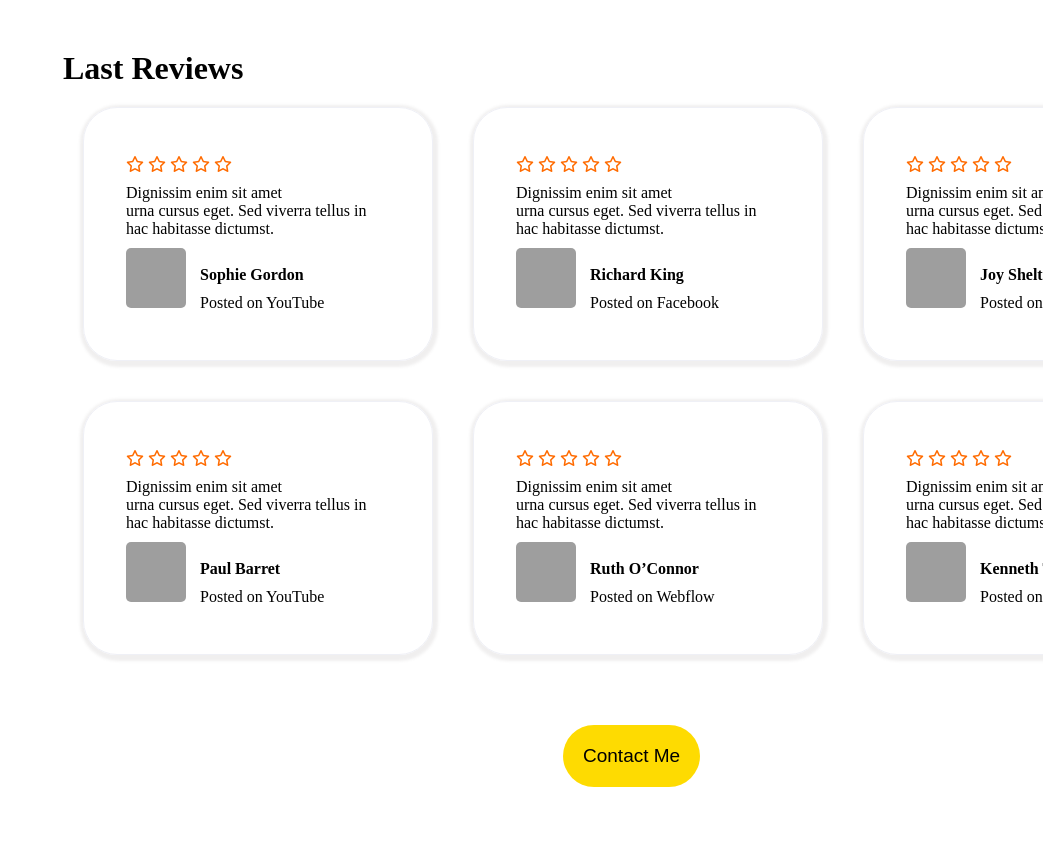
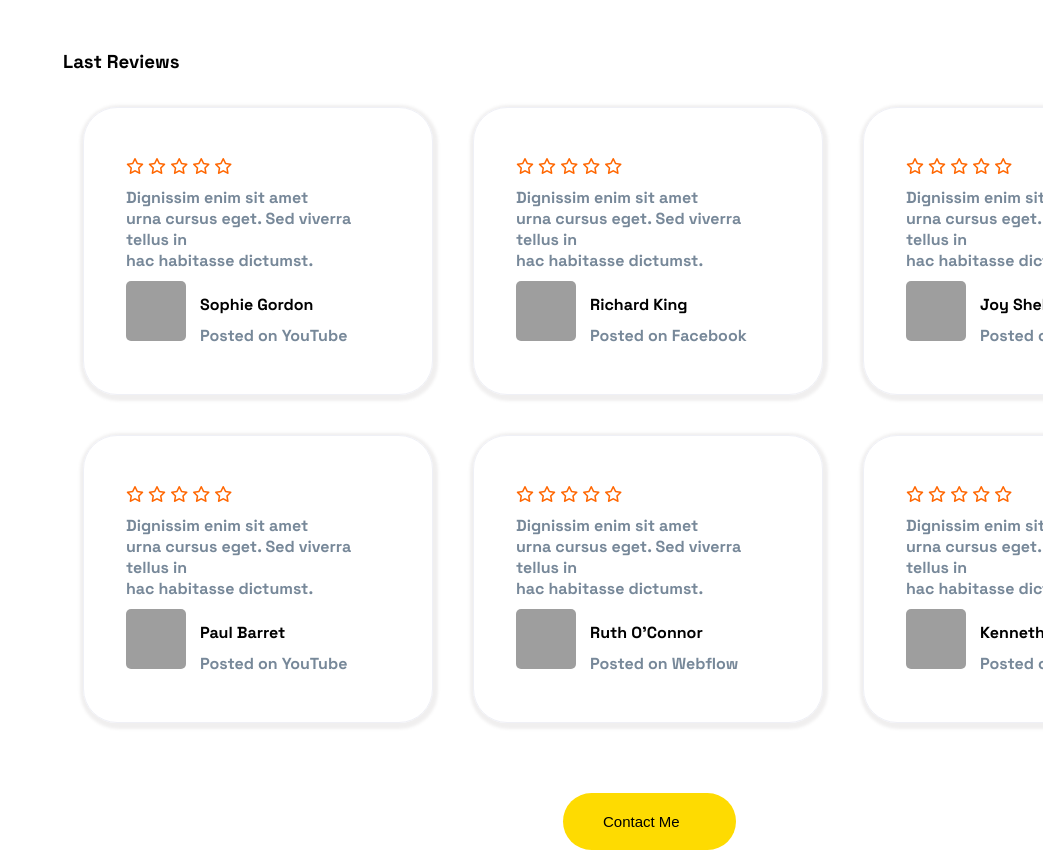
Before and after one commit to bisolabat23/Card_3, a plain HTML site: page index.html in a window 1280 px wide. Shown: the top 850 px of the page, without its empty margins (237-1280 px from the left). Before the commit the page ends 800 px from the top, so only its background shows below. Drawn offline with Linux system fonts and the light colour scheme; grey boxes are pictures that could not be loaded.

Commit message:
added changes to files

```diff
--- a/index.html
+++ b/index.html
@@ -10,7 +10,7 @@
 <body>
 
   <div class="container">
-    <h1>Last Reviews</h4>
+    <h3><bold>Last Reviews</bold></h3>
     <div class="row">
       <div class="grid-item">
         <div>
--- a/styles.css
+++ b/styles.css
@@ -1,12 +1,23 @@
+@import url('https://fonts.googleapis.com/css2?family=Space+Grotesk:wght@300;400;500;600;700&display=swap');
+
 * {
     margin: 0;
     padding: 0;
     box-sizing: border-box;
   }
+  body {
+    width: 45%;
+    height: auto;
+  }
+
+  h3 {
+    font-family: 'Space Grotesk', sans-serif;
+    margin-bottom: 5%;
+  }
 
   #star {
-    color: rgb(255, 107, 0);
-    fill: rgb(255, 107, 0);
+    color: #FF6600;
+    fill: #FF6600;
   }
 
   .container {
@@ -41,6 +52,9 @@
   .grid-item {
     flex: 0 0 350px; /* Adjust the width of each card */
     border-radius: 34px;
+    font-family: 'Space Grotesk', sans-serif;
+    color: #778899;
+    font-weight: bold;
     box-shadow: 1px 2px 3px 4px rgba(114, 113, 113, 0.11);
     overflow: visible;
     padding: 48px 42px 38px;
@@ -48,16 +62,22 @@
     height: auto;
     margin: 20px 20px 20px 20px;
   }
+  h4 {
+   color: black;
+  }
 
   button {
     background-color: #fedb01;
-    font-size: 19px;
+    font-size: 15px;
     border: none;
     display: flex;
     flex-wrap: wrap;
     margin-left: 800px;
     margin-top: 50px;
-    padding: 20px;
+    padding-left: 40px;
+    padding-top: 20px;
+    padding-bottom: 20px;
+    width: 30%;
     border-radius: 50px;
   }
 
```
